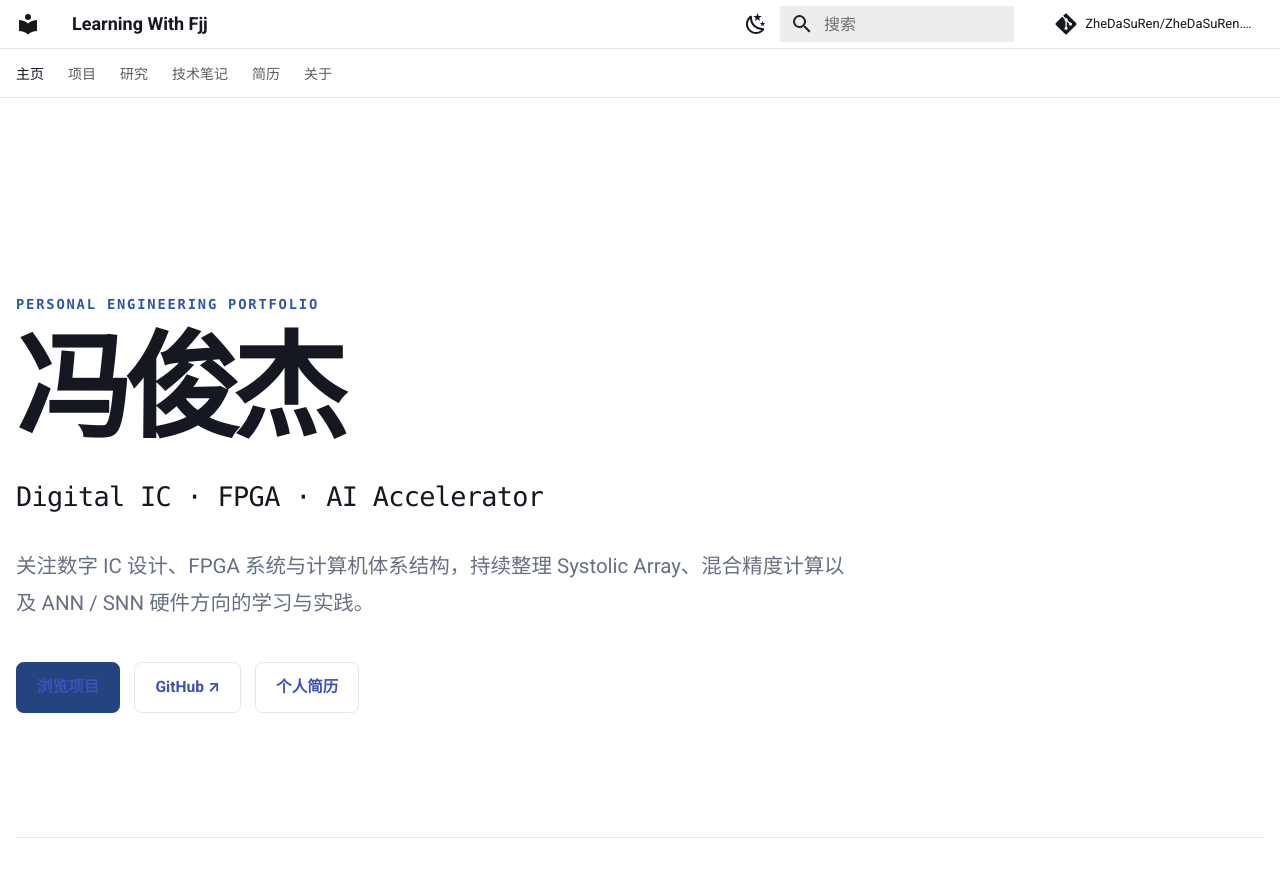
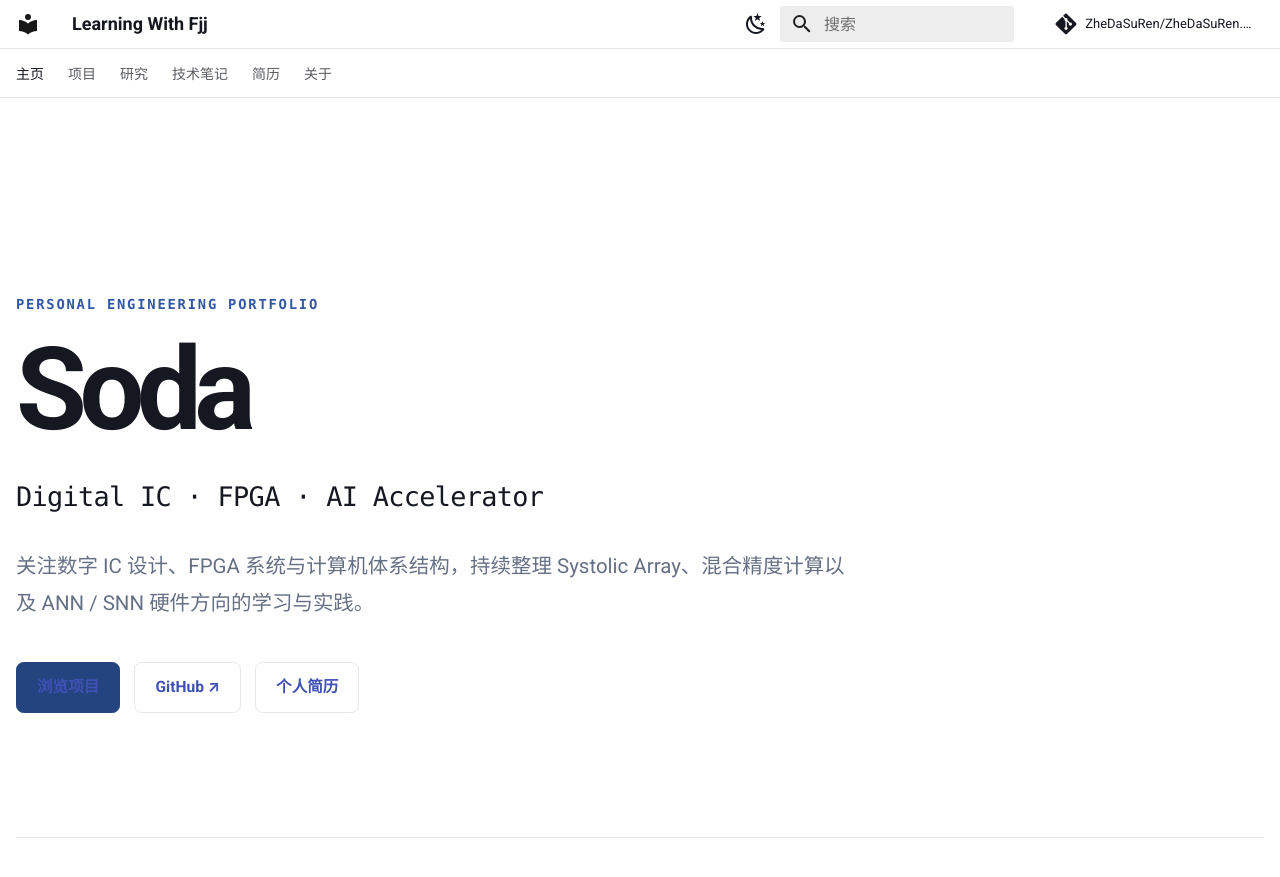
Before and after one commit to ZheDaSuRen/ZheDaSuRen.github.io, an MkDocs documentation site: the page built from docs/index.md, in a window 1280 px wide and 900 px high. Shown: the top 877 px of the window. Built offline with MkDocs 1.6.1 and Material for MkDocs 9.7.7, drawn with Linux system fonts in a browser that asks for light colours; a script that is not in the unit is left out; comment, search, counter and statistics services are not loaded.

Commit message:
删掉名字

```diff
--- a/docs/index.md
+++ b/docs/index.md
@@ -1,6 +1,6 @@
 ---
 title: 首页
-description: 冯俊杰的数字 IC、FPGA、计算机体系结构与 AI 加速器技术主页
+description: Soda的数字 IC、FPGA、计算机体系结构与 AI 加速器技术主页
 hide:
   - navigation
   - toc
@@ -9,7 +9,7 @@ hide:
 <div class="home-page">
   <section class="home-hero" aria-labelledby="hero-title">
     <p class="home-eyebrow">PERSONAL ENGINEERING PORTFOLIO</p>
-    <h1 id="hero-title">冯俊杰</h1>
+    <h1 id="hero-title">Soda</h1>
     <p class="home-subtitle">Digital IC · FPGA · AI Accelerator</p>
     <p class="home-intro">
       关注数字 IC 设计、FPGA 系统与计算机体系结构，持续整理
```
